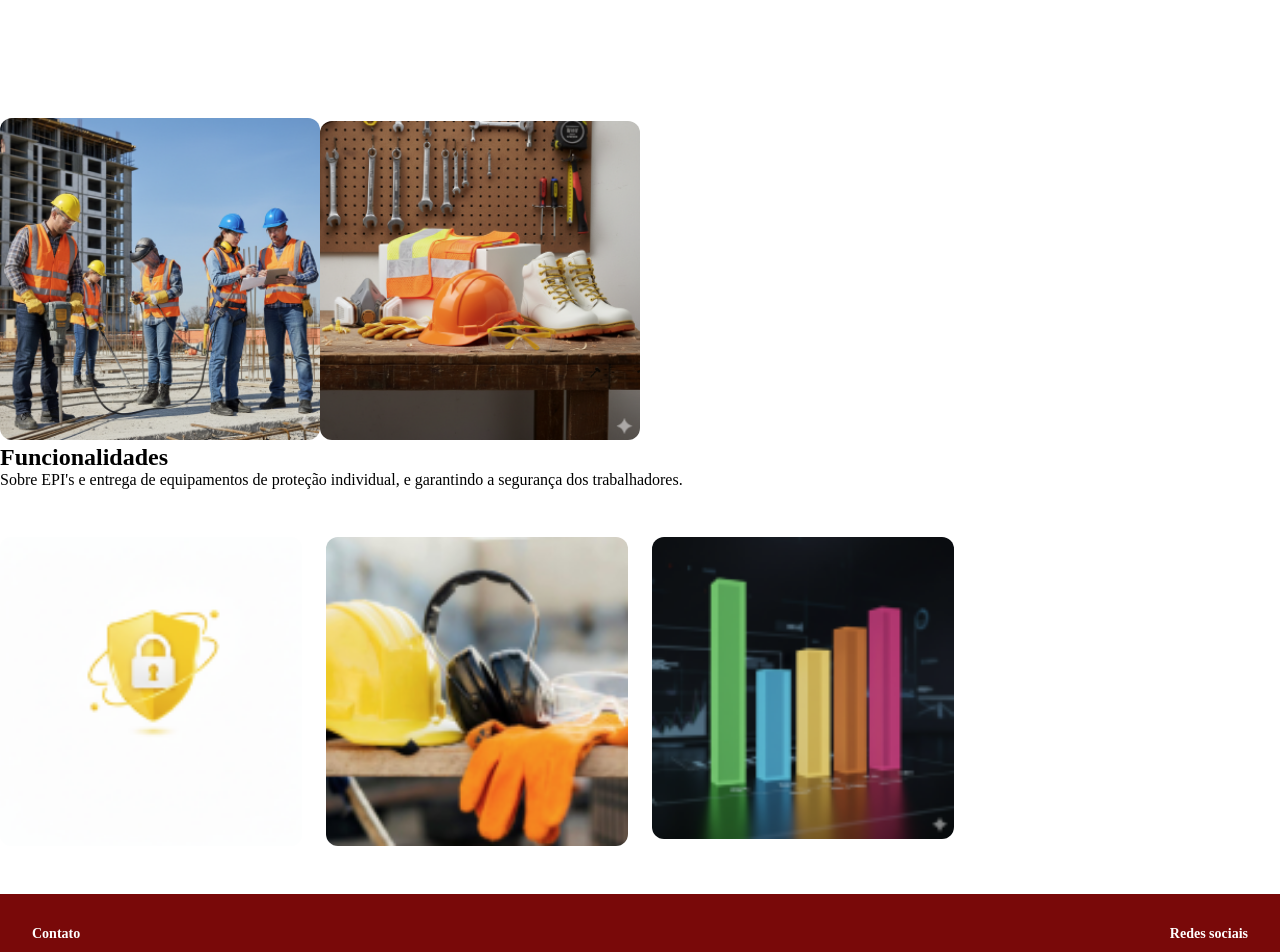
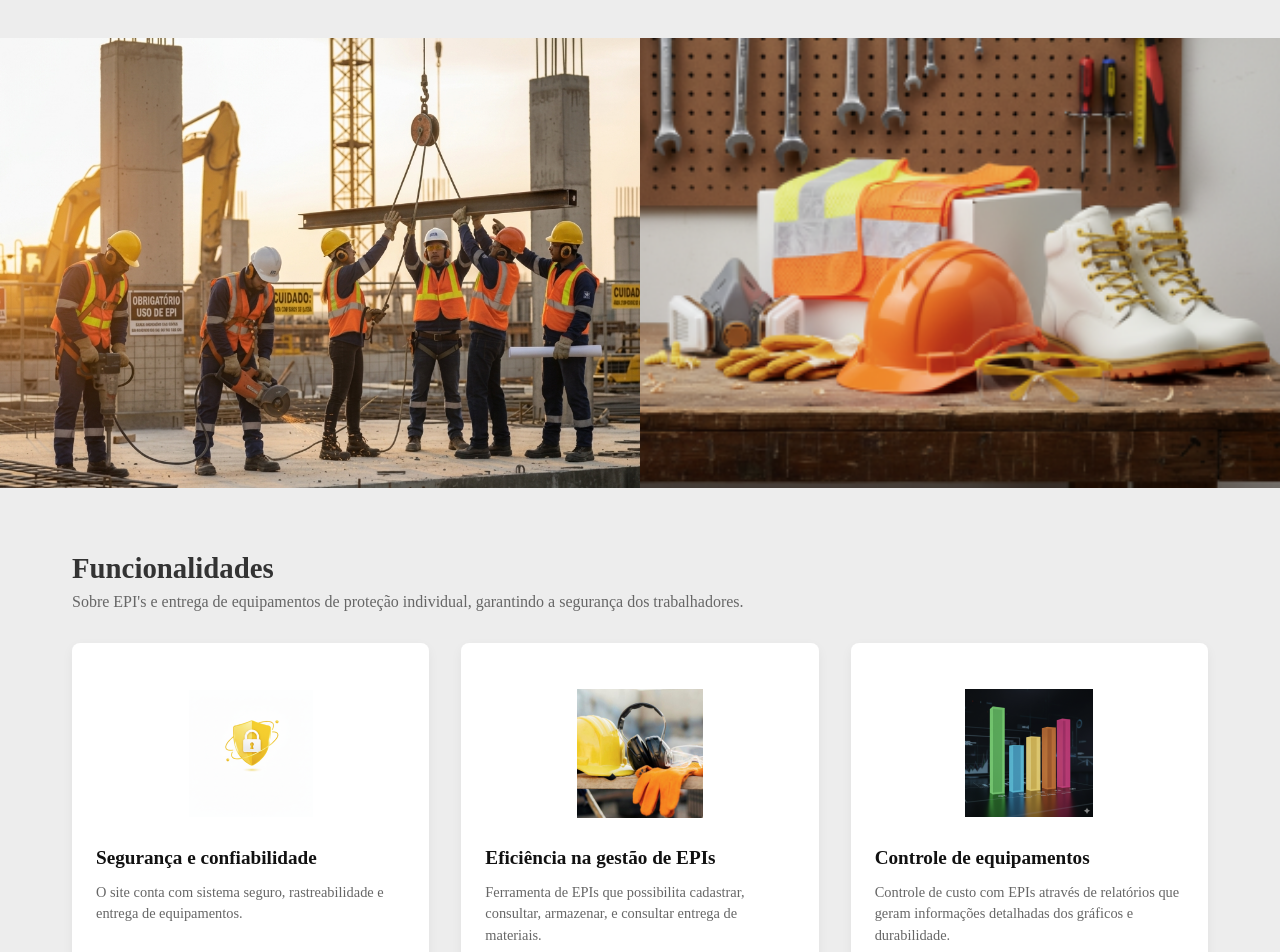
Before and after one commit to oliveiramaicon407-ux/episeg, a Vue app: page / in a window 1280 px wide. Shown: the part 720-1672 px from the top of the page. Built offline with nearby package versions, Linux system fonts and the light colour scheme; no server answers; the HTML template or start-up script is replaced by a standard one.

Commit message:
tela home

```diff
--- a/src/views/Home.vue
+++ b/src/views/Home.vue
@@ -11,42 +11,46 @@
         </div>
       </section>
 
-      <section class="home__instrucoes">
-        <!-- Trocado o src fixo pelas variáveis importadas no script -->
-        <img
-          :src="trabalhadoresImg"
-          alt="Ilustração de gestão de EPI"
-          class="home__hero-img"
-        />
-
-        <img
-          :src="episImg"
-          alt="Ilustração de gestão de EPI"
-          class="home__hero-img"
-        />
-
-        <h2>Funcionalidades</h2>
-        <p>Sobre EPI's e entrega de equipamentos de proteção individual, e garantindo a segurança dos trabalhadores. </p>
+      <section class="home__destaques-imagens">
+        <div class="destaque-wrapper">
+          <img :src="trabalhadoresImg" alt="Trabalhadores usando EPIs" @error="imagemQuebrada" />
+        </div>
+        <div class="destaque-wrapper">
+          <img :src="episImg" alt="Equipamentos" @error="imagemQuebrada" />
+        </div>
       </section>
 
-      <section class="home__cards">
-        <img
-          :src="segurancaImg"
-          alt="Ilustração de gestão de EPI"
-          class="home__hero-img"
-        />
+      <section class="home__secao-titulo">
+        <h2>Funcionalidades</h2>
+        <p>Sobre EPI's e entrega de equipamentos de proteção individual, garantindo a segurança dos trabalhadores.</p>
+      </section>
 
-        <img
-          :src="acessoriosImg"
-          alt="Ilustração de gestão de EPI"
-          class="home__hero-img"
-        />
+      <section class="home__cards-grid">
 
-        <img
-          :src="estatisticasImg"
-          alt="Ilustração de gestão de EPI"
-          class="home__hero-img"
-        />
+        <div class="card-informativo">
+          <div class="card-img-box">
+            <img :src="segurancaImg" alt="Segurança" @error="imagemQuebrada" />
+          </div>
+          <h3>Segurança e confiabilidade</h3>
+          <p>O site conta com sistema seguro, rastreabilidade e entrega de equipamentos.</p>
+        </div>
+
+        <div class="card-informativo">
+          <div class="card-img-box">
+            <img :src="acessoriosImg" alt="Eficiência" @error="imagemQuebrada" />
+          </div>
+          <h3>Eficiência na gestão de EPIs</h3>
+          <p>Ferramenta de EPIs que possibilita cadastrar, consultar, armazenar, e consultar entrega de materiais.</p>
+        </div>
+
+        <div class="card-informativo">
+          <div class="card-img-box">
+            <img :src="estatisticasImg" alt="Controle" @error="imagemQuebrada" />
+          </div>
+          <h3>Controle de equipamentos</h3>
+          <p>Controle de custo com EPIs através de relatórios que geram informações detalhadas dos gráficos e durabilidade.</p>
+        </div>
+
       </section>
     </main>
 
@@ -58,12 +62,13 @@
 import Header from '../components/Header.vue'
 import Footer from '../components/Footer.vue'
 
-// Importando as imagens como módulos para o Vite não se perder no build
+// Importações oficiais das imagens.
+// ATENÇÃO: Verifique se os nomes na sua pasta 'src/assets' estão idênticos a estes abaixo!
 import trabalhadoresImg from '../assets/trabalhadores.png'
 import episImg from '../assets/epis.png'
 import segurancaImg from '../assets/seguranca.png'
 import acessoriosImg from '../assets/acessorios.png'
-import estatisticasImg from '../assets/estastiscas.png'
+import estatisticasImg from '../assets/estastiscas.png' // mantido o nome anterior por segurança
 
 export default {
   name: 'Home',
@@ -73,36 +78,42 @@ export default {
   },
   data() {
     return {
-      // Disponibilizando as imagens para o template
       trabalhadoresImg,
       episImg,
       segurancaImg,
       acessoriosImg,
       estatisticasImg
     }
+  },
+  methods: {
+    // Função auxiliar: Se alguma imagem falhar, ela avisa no console do F12 em vez de quebrar o app
+    imagemQuebrada(event) {
+      console.warn("Alerta: Não foi possível carregar a imagem:", event.target.src);
+    }
   }
 }
 </script>
 
 <style scoped>
-/* ───── Layout geral ───── */
+/* ───── Layout Geral ───── */
 .layout-container {
   display: flex;
   flex-direction: column;
   min-height: 100vh;
+  background-color: #ededed;
 }
 
 .home {
   flex: 1;
 }
 
-/* ───── Hero ───── */
+/* ───── Seção Hero (Inalterada) ───── */
 .home__hero {
   display: flex;
   align-items: center;
   justify-content: center;
   gap: 2rem;
-  margin-bottom: 8rem;
+  margin-bottom: 3rem;
   background-image: url("../assets/trabalhadores_epis.jpg");
   background-repeat: no-repeat;
   background-size: cover;
@@ -111,149 +122,6 @@ export default {
   height: 40rem;
 }
 
-.home__hero-texto h1 {
-  font-size: 2rem;
-  font-weight: 700;
-  color: #ffffff;
-  margin-bottom: 0.5rem;
-}
-
-.home__hero-texto p {
-  font-size: 1rem;
-  color: #6b7280;
-}
-
-.home__hero-imagem {
-  flex-shrink: 0;
-}
-
-/* Corrigido o agrupamento de seletores que causava erro no Scoped CSS do Vite */
-.home__hero-imagem h1,
-.home__hero-imagem p {
-  color: #ffffff;
-}
-
-.home__hero-img {
-  width: 320px;
-  max-width: 100%;
-  border-radius: 12px;
-}
-
-/* ───── Cards ───── */
-.home__cards {
-  display: grid;
-  grid-template-columns: repeat(4, 1fr);
-  gap: 1.5rem;
-  margin-bottom: 3rem;
-}
-
-.card {
-  display: flex;
-  flex-direction: column;
-  align-items: center;
-  justify-content: center;
-  gap: 0.4rem;
-  padding: 9.9rem 1rem;
-  background: #ffffff;
-  border: 1px solid #f0ede8;
-  border-radius: 12px;
-  box-shadow: 0 2px 8px rgba(0, 0, 0, 0.05);
-  text-align: center;
-}
-
-.card--alerta {
-  border-color: #fca97a;
-  background: #fff7f2;
-}
-
-.card__icone {
-  font-size: 2rem;
-}
-
-.card__numero {
-  font-size: 1.8rem;
-  font-weight: 700;
-  color: #1e3a5f;
-}
-
-.card__label {
-  font-size: 0.85rem;
-  color: #6b7280;
-}
-
-/* ───── Instruções ───── */
-.home__instrucoes {
-  margin-bottom: 3rem;
-}
-
-.home__instrucoes-titulo {
-  font-size: 1.4rem;
-  font-weight: 700;
-  color: #1e3a5f;
-  margin-bottom: 1.5rem;
-}
-
-.home__passos {
-  display: grid;
-  grid-template-columns: repeat(4, 1fr);
-  gap: 1.5rem;
-}
-
-.passo {
-  background: #ffffff;
-  border: 1px solid #f0ede8;
-  border-radius: 12px;
-  padding: 1.5rem 1rem;
-  box-shadow: 0 2px 8px rgba(0, 0, 0, 0.05);
-}
-
-.passo__numero {
-  display: inline-flex;
-  align-items: center;
-  justify-content: center;
-  width: 32px;
-  height: 32px;
-  border-radius: 50%;
-  background: #ea5b0c;
-  color: #ffffff;
-  font-weight: 700;
-  font-size: 0.9rem;
-  margin-bottom: 0.75rem;
-}
-
-.passo h3 {
-  font-size: 0.95rem;
-  font-weight: 600;
-  color: #1e3a5f;
-  margin-bottom: 0.4rem;
-}
-
-.passo p {
-  font-size: 0.85rem;
-  color: #6b7280;
-  line-height: 1.5;
-}
-
-/* ───── Responsivo ───── */
-@media (max-width: 768px) {
-  .home__hero {
-    flex-direction: column;
-  }
-
-  .home__cards,
-  .home__passos {
-    grid-template-columns: repeat(2, 1fr);
-  }
-}
-
-@media (max-width: 480px) {
-  .home__cards,
-  .home__passos {
-    grid-template-columns: 1fr;
-  }
-}
-
-/* Ajuste na div que segura o texto e o botão */
 .home__hero-imagem {
   flex-shrink: 0;
   display: flex;
@@ -261,6 +129,11 @@ export default {
   align-items: center;
   justify-content: center;
   text-align: center;
+}
+
+.home__hero-imagem h1,
+.home__hero-imagem p {
+  color: #ffffff;
 }
 
 .button-Dashboard {
@@ -278,9 +151,127 @@ export default {
   cursor: pointer;
 }
 
-/* Efeito ao passar o mouse */
 .button-Dashboard:hover {
   background-color: #ff6b1a;
   transform: scale(1.05);
 }
+
+/* ───── Imagens Grandes de Destaque ───── */
+.home__destaques-imagens {
+  display: grid;
+  grid-template-columns: repeat(2, 1fr);
+  gap: 0px;
+  width: 100%;
+  margin-bottom: 4rem;
+}
+
+.destaque-wrapper {
+  width: 100%;
+  height: 450px;
+  overflow: hidden;
+}
+
+.destaque-wrapper img {
+  width: 100%;
+  height: 100%;
+  object-fit: cover;
+}
+
+/* ───── Título de Funcionalidades ───── */
+.home__secao-titulo {
+  text-align: left;
+  max-width: 1200px;
+  margin: 0 auto 2rem auto;
+  padding: 0 2rem;
+}
+
+.home__secao-titulo h2 {
+  font-size: 1.8rem;
+  font-weight: 700;
+  color: #333333;
+  margin-bottom: 0.5rem;
+}
+
+.home__secao-titulo p {
+  font-size: 1rem;
+  color: #666666;
+}
+
+/* ───── Grid de Cards Brancos ───── */
+.home__cards-grid {
+  display: grid;
+  grid-template-columns: repeat(3, 1fr);
+  gap: 2rem;
+  max-width: 1200px;
+  margin: 0 auto 5rem auto;
+  padding: 0 2rem;
+}
+
+.card-informativo {
+  background: #ffffff;
+  border-radius: 8px;
+  padding: 2.5rem 1.5rem;
+  box-shadow: 0 4px 12px rgba(0, 0, 0, 0.05);
+  display: flex;
+  flex-direction: column;
+  align-items: flex-start;
+}
+
+.galeria-card:hover .img-wrapper img {
+  transform: scale(1.05);
+}
+
+.galeria-card:hover {
+  transform: translateY(-5px);
+  box-shadow: 0 10px 15px -3px rgba(0, 0, 0, 0.1), 0 4px 6px -2px rgba(0, 0, 0, 0.05);
+}
+
+.card-img-box {
+  width: 100%;
+  height: 140px;
+  display: flex;
+  align-items: center;
+  justify-content: center;
+  margin-bottom: 1.5rem;
+}
+
+.card-img-box img {
+  max-width: 100%;
+  max-height: 100%;
+  object-fit: contain;
+}
+
+.card-informativo h3 {
+  font-size: 1.2rem;
+  font-weight: 700;
+  color: #111111;
+  margin-bottom: 0.8rem;
+}
+
+.card-informativo p {
+  font-size: 0.9rem;
+  color: #666666;
+  line-height: 1.5;
+}
+
+/* ───── Responsividade ───── */
+@media (max-width: 900px) {
+  .home__cards-grid {
+    grid-template-columns: repeat(2, 1fr);
+  }
+}
+
+@media (max-width: 768px) {
+  .home__destaques-imagens {
+    grid-template-columns: 1fr;
+  }
+
+  .destaque-wrapper {
+    height: 300px;
+  }
+
+  .home__cards-grid {
+    grid-template-columns: 1fr;
+  }
+}
 </style>
```
Also changed, not shown: src/views/Dashboard.vue (+32 -134 lines), src/assets/Trabalhadores.png.
